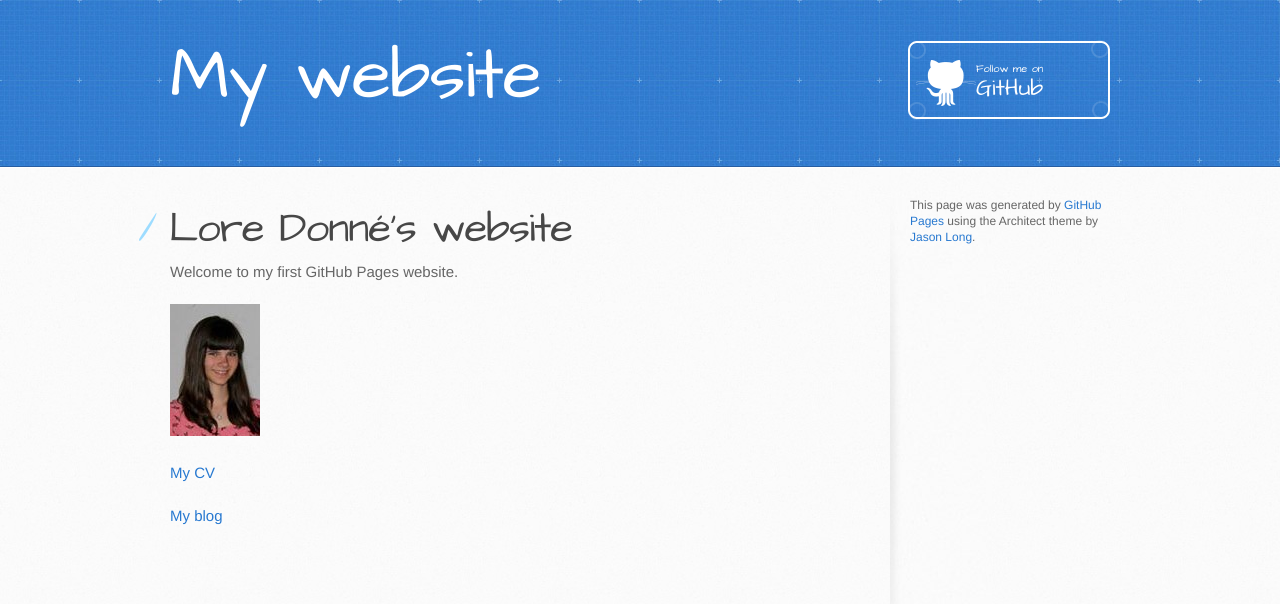
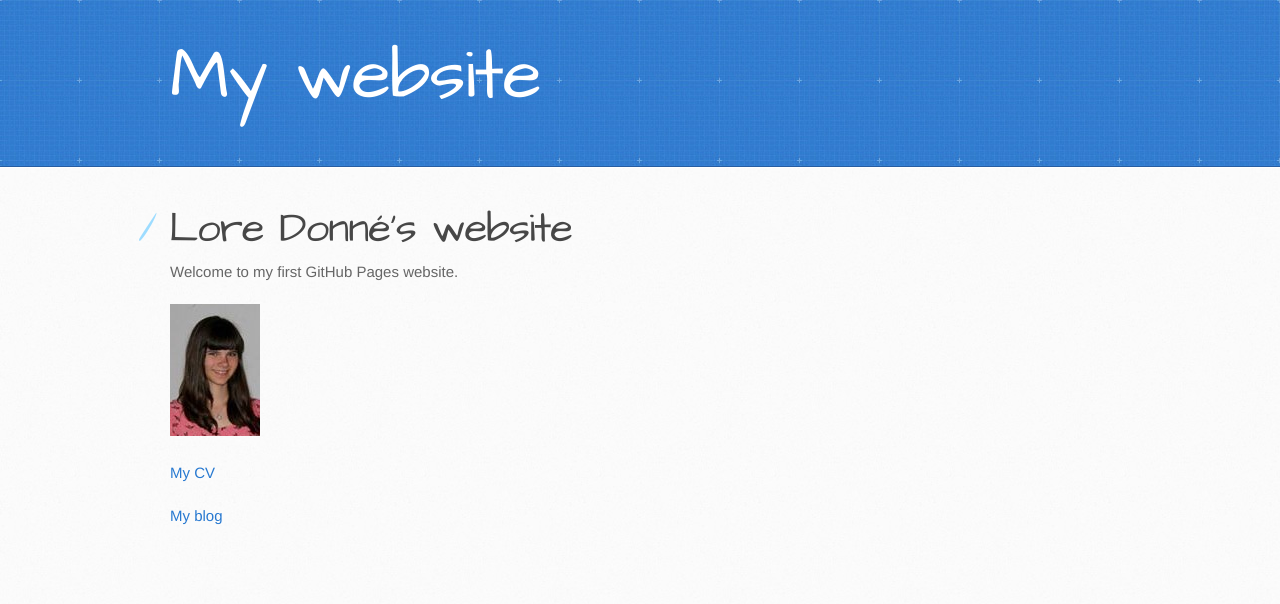
Before and after one commit to LoreDonne/loredonne.github.io, a Jekyll site: the page built from index.md, in a window 1280 px wide. Shown: the top 604 px of the page. Built offline with Jekyll 4.4.1, drawn with Linux system fonts in a browser that asks for light colours.

Commit message:
Update site.html

```diff
--- a/_layouts/site.html
+++ b/_layouts/site.html
@@ -21,7 +21,7 @@
       <div class="inner">
         <h1>My website</h1>
         <h2></h2>
-        <a href="https://github.com/LoreDonne" class="button"><small>Follow me on</small> GitHub</a>
+
       </div>
     </header>
 
@@ -31,11 +31,6 @@
           {{ content }}
         </section>
 
-        <aside id="sidebar">
-
-
-          <p>This page was generated by <a href="https://pages.github.com">GitHub Pages</a> using the Architect theme by <a href="https://twitter.com/jasonlong">Jason Long</a>.</p>
-        </aside>
       </div>
     </div>
 
```
